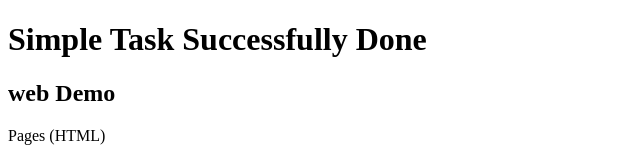
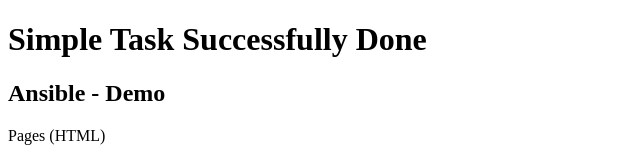
Before and after one commit to ganeshpawarnsk11/Ansible-demo, a plain HTML site: page index.html in a window 1280 px wide. Shown: the top 161 px of the page, without its empty margins (0-640 px from the left). Drawn offline with Linux system fonts and the light colour scheme.

Commit message:
final project

```diff
--- a/index.html
+++ b/index.html
@@ -9,7 +9,7 @@
 <body>
 
   <h1>Simple Task Successfully Done</h1>
-  <h2>web Demo</h2>
+  <h2>Ansible - Demo</h2>
 
   <p>Pages (HTML)</p>
   <p>Style Sheet </p>
```
